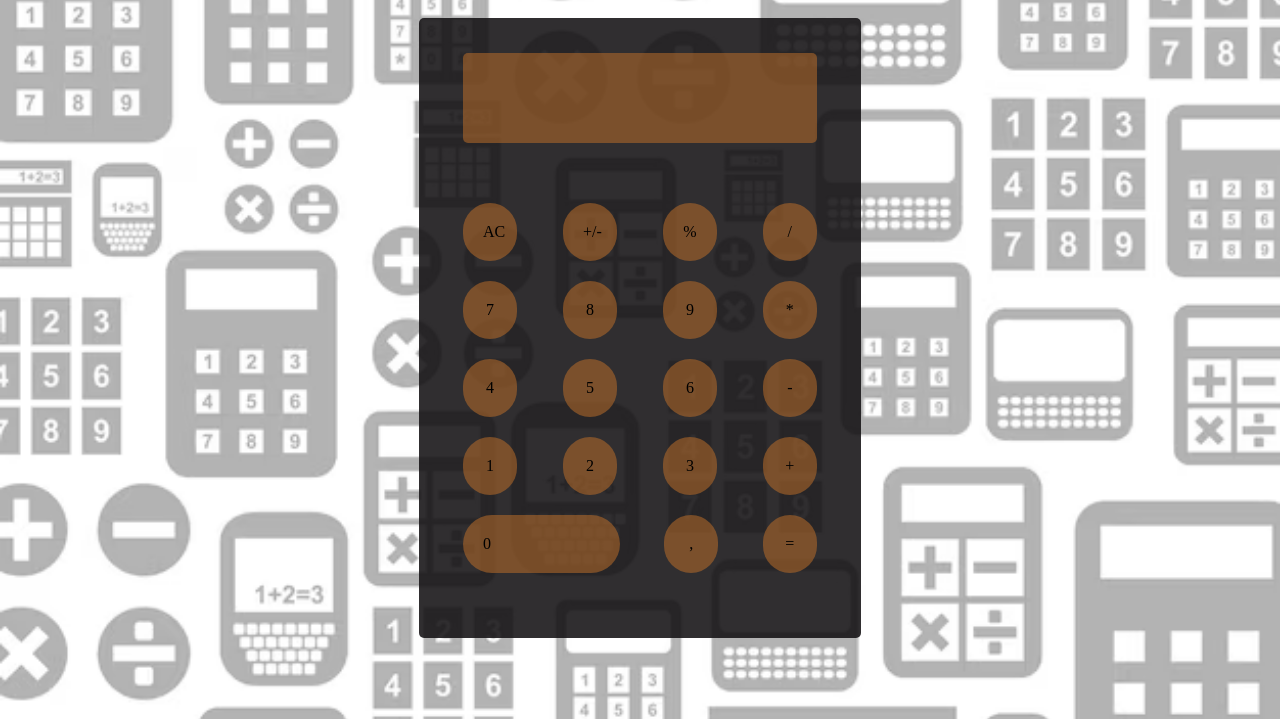
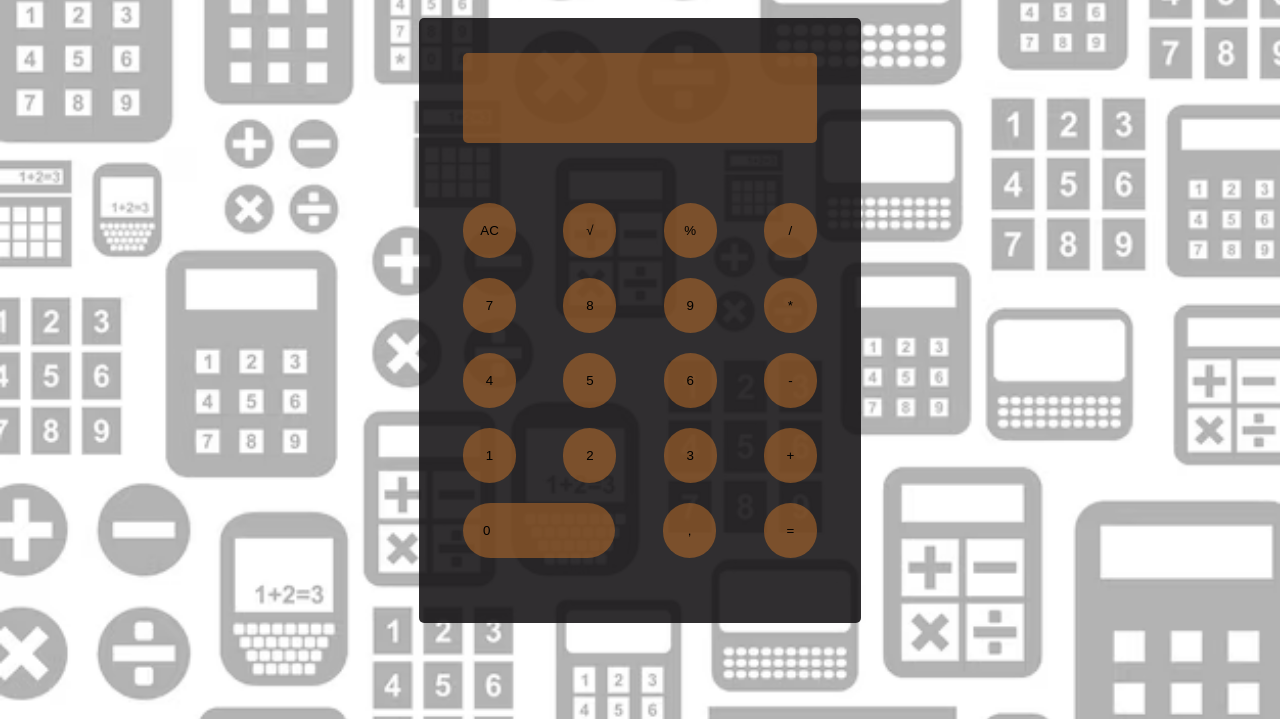
Before and after one commit to poteryakin/Calculator, a plain HTML site: page index.html in a window 1280 px wide. Shown: the part 81-800 px from the top of the page. Drawn offline with Linux system fonts and the light colour scheme.

Commit message:
first update

```diff
--- a/index.html
+++ b/index.html
@@ -9,38 +9,39 @@
 <body>
     <h1 class="title">CALCULATOR</h1>
     <div class="calc">
-        <div class="screen">
+        <div class="screen" id="screen">
 
         </div>
         <div class="line">
-            <div class="button">AC</div>
-            <div class="button">+/-</div>
-            <div class="button">%</div>
-            <div class="button">/</div>
+            <button class="button" onclick="ac()">AC</button>
+            <button class="button">√</button>
+            <button class="button">%</button>
+            <button class="button" value="/">/</button>
         </div>
         <div class="line">
-            <div class="button">7</div>
-            <div class="button">8</div>
-            <div class="button">9</div>
-            <div class="button">*</div>
+            <button class="button_number" value="7">7</button>
+            <button class="button_number" value="8">8</button>
+            <button class="button_number" value="9">9</button>
+            <button class="button_number" value="*">*</button>
         </div>
         <div class="line">
-            <div class="button">4</div>
-            <div class="button">5</div>
-            <div class="button">6</div>
-            <div class="button">-</div>
+            <button class="button_number" value="4">4</button>
+            <button class="button_number" value="5">5</button>
+            <button class="button_number" value="6">6</button>
+            <button class="button_number" value="-">-</button>
         </div>
         <div class="line">
-            <div class="button">1</div>
-            <div class="button">2</div>
-            <div class="button">3</div>
-            <div class="button">+</div>
+            <button class="button_number" value="1">1</button>
+            <button class="button_number" value="2">2</button>
+            <button class="button_number" value="3">3</button>
+            <button class="button_number" value="+">+</button>
         </div>
         <div class="line">
-            <div class="button-0">0</div>
-            <div class="button">,</div>
-            <div class="button">=</div>
+            <button class="button-0" value="0">0</button>
+            <button class="button_number">,</button>
+            <button class="button" onclick="eq()">=</button>
         </div>
     </div>
+    <script src="./script.js"></script>
 </body>
 </html>
--- /dev/null
+++ b/script.js
@@ -0,0 +1,19 @@
+const screen = document.getElementById("screen");
+let btn = document.querySelectorAll(".button_number")
+btn.forEach(b => b.addEventListener('click', getValue));
+
+function getValue(e) {
+  screen.innerText = screen.innerText + this.value;
+}
+
+function ac() {
+    screen.innerText = '';
+}
+
+function eq() {
+    if (screen.innerText != '') {
+        if (screen.innerText.indexOf('+') != -1) {
+            screen.innerText = screen.innerText.split('+').reduce((a,b) => +a + +b)
+        }
+    }
+}
--- a/style.css
+++ b/style.css
@@ -31,6 +31,8 @@ body {
     padding-bottom: 45px;
     padding-top: 45px;
     border-radius: 5px;
+    text-align: center;
+    font-size: x-large;
 }
 
 .line {
@@ -43,13 +45,31 @@ body {
 }
 
 .button {
+    display: flex;
+    align-items: center;
     flex-direction: column;
     padding: 20px;
     background-color: #b76b2a8f;
     border-radius: 100px;
-    width: 4%;
+    width: 15%;
     text-align: center;
-    font-weight: 10px;
+    border: none;
+    outline: none;
+    cursor: pointer;
+}
+
+.button_number {
+    display: flex;
+    align-items: center;
+    flex-direction: column;
+    padding: 20px;
+    background-color: #b76b2a8f;
+    border-radius: 100px;
+    width: 15%;
+    text-align: center;
+    border: none;
+    outline: none;
+    cursor: pointer;
 }
 
 .button-0 {
@@ -57,6 +77,9 @@ body {
     padding: 20px;
     background-color: #b76b2a8f;
     border-radius: 100px;
-    width: 33%;
+    width: 43%;
     text-align: left;
+    border: none;
+    outline: none;
+    cursor: pointer;
 }
```
